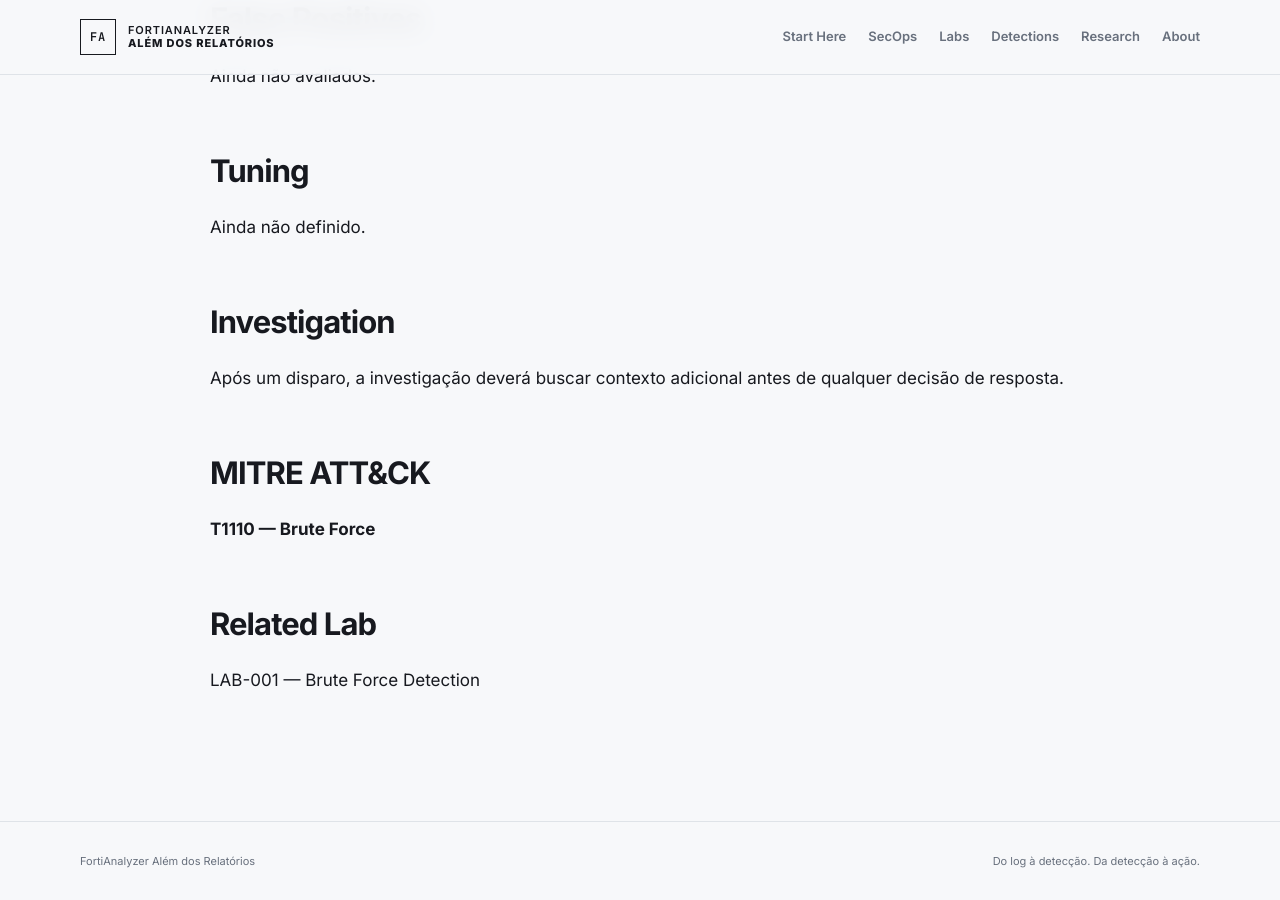
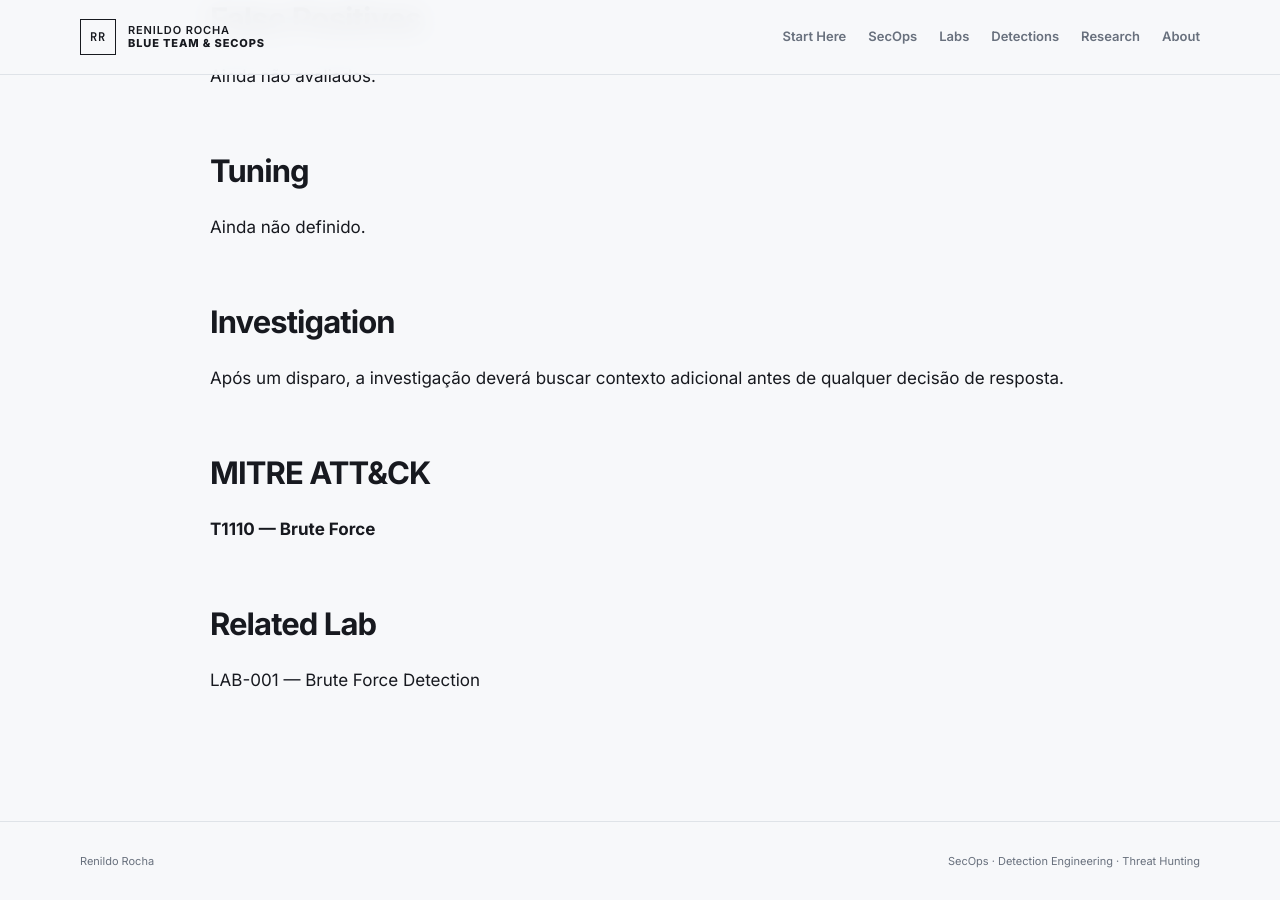
Before and after one commit to rrsecops/rrsecops.github.io, a Jekyll site: the page built from _detections/det-001-brute-force.md, in a window 1280 px wide and 900 px high, scrolled down 1320 px. Built offline with Jekyll 4.4.1, drawn with Linux system fonts in a browser that asks for light colours.

Commit message:
Update detection.html

```diff
--- a/_layouts/detection.html
+++ b/_layouts/detection.html
@@ -1,5 +1,5 @@
 ---
 ---
 <!doctype html><html lang="{{ site.lang }}"><head>{% include head.html %}</head><body class="site-shell">
-<header class="site-header"><div class="container nav-wrap"><a class="brand" href="{{ '/' | relative_url }}"><span class="brand-mark">FA</span><span>FORTIANALYZER<br><b>ALÉM DOS RELATÓRIOS</b></span></a><nav class="site-nav"><a href="{{ '/start-here/' | relative_url }}">Start Here</a><a href="{{ '/secops/' | relative_url }}">SecOps</a><a href="{{ '/labs/' | relative_url }}">Labs</a><a href="{{ '/detections/' | relative_url }}">Detections</a><a href="{{ '/research/' | relative_url }}">Research</a><a href="{{ '/about/' | relative_url }}">About</a></nav></div></header>
-<main class="container article-shell"><div class="lab-banner"><span>{{ page.detection_id }}</span><span>{{ page.status }}</span></div><h1>{{ page.title }}</h1><p class="article-subtitle">{{ page.description }}</p><div class="metadata-grid"><div><small>FortiAnalyzer</small><strong>{{ page.fortianalyzer_version }}</strong></div><div><small>Category</small><strong>{{ page.category }}</strong></div><div><small>MITRE ATT&CK</small><strong>{{ page.mitre | join: ", " }}</strong></div></div><article class="prose">{{ content }}</article></main><footer class="site-footer"><div class="container"><span>FortiAnalyzer Além dos Relatórios</span><span>Do log à detecção. Da detecção à ação.</span></div></footer></body></html>
+<header class="site-header"><div class="container nav-wrap"><a class="brand" href="{{ '/' | relative_url }}"><span class="brand-mark">RR</span><span>RENILDO ROCHA<br><b>BLUE TEAM & SECOPS</b></span></a><nav class="site-nav"><a href="{{ '/start-here/' | relative_url }}">Start Here</a><a href="{{ '/secops/' | relative_url }}">SecOps</a><a href="{{ '/labs/' | relative_url }}">Labs</a><a href="{{ '/detections/' | relative_url }}">Detections</a><a href="{{ '/research/' | relative_url }}">Research</a><a href="{{ '/about/' | relative_url }}">About</a></nav></div></header>
+<main class="container article-shell"><div class="lab-banner"><span>{{ page.detection_id }}</span><span>{{ page.status }}</span></div><h1>{{ page.title }}</h1><p class="article-subtitle">{{ page.description }}</p><div class="metadata-grid"><div><small>FortiAnalyzer</small><strong>{{ page.fortianalyzer_version }}</strong></div><div><small>Category</small><strong>{{ page.category }}</strong></div><div><small>MITRE ATT&CK</small><strong>{{ page.mitre | join: ", " }}</strong></div></div><article class="prose">{{ content }}</article></main><footer class="site-footer"><div class="container"><span>Renildo Rocha</span><span>SecOps · Detection Engineering · Threat Hunting</span></div></footer></body></html>
```
